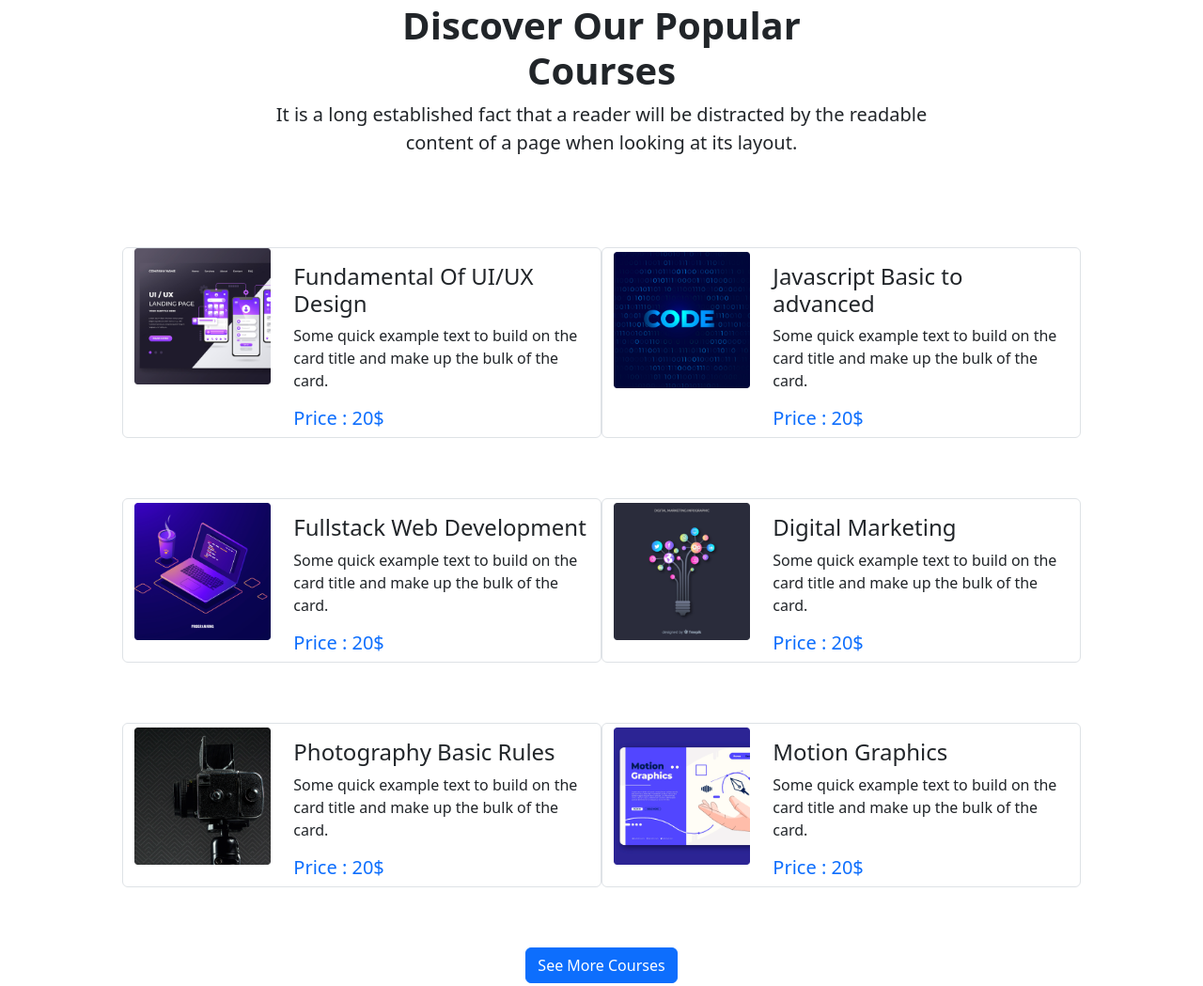
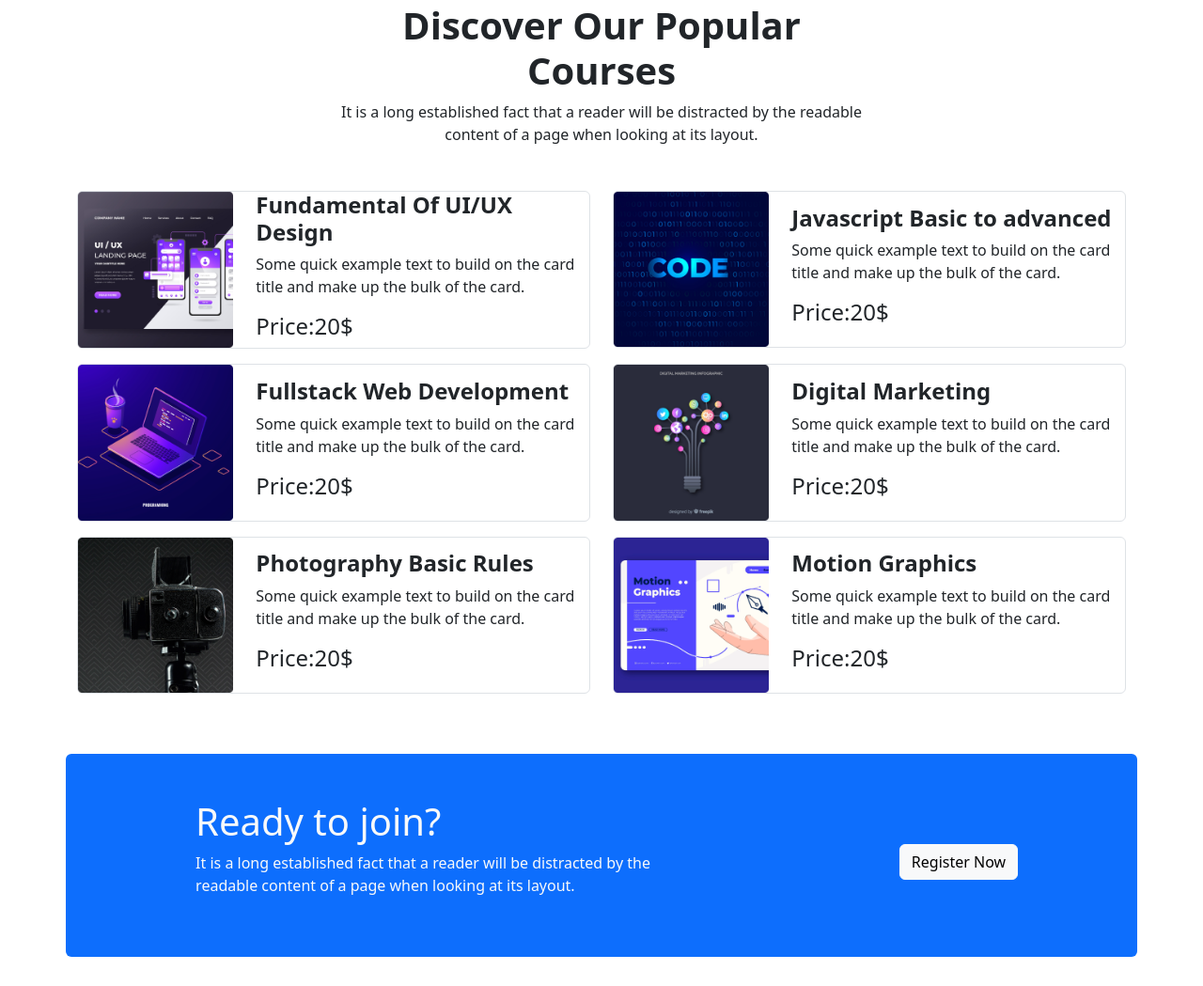
Before and after one commit to sajib63/assaignment-3, a plain HTML site: page index.html in a window 1280 px wide. Shown: the part 819-1868 px from the top of the page at 94% size. Drawn offline with nearby package versions, Linux system fonts and the light colour scheme.

Commit message:
card area solv

```diff
--- a/index.html
+++ b/index.html
@@ -117,120 +117,135 @@
     <!-- main area start -->
     <main class=" mt-5 mb-5">
          <!-- Discover Our Popular Courses -->
-         <section>
-            <center>
-                <h1 class="fs-1 fw-bold">Discover Our Popular <br>
+             <!-- middle part -->
+    <section class="mt-5">
+      <center class="mt-5 mb-5">
+        <h1 class="fw-bold">Discover Our Popular <br>
           Courses</h1>
-                    <p class="fs-5 text-white-25">It is a long established fact that a reader will be distracted by the readable <br>
+          <p>It is a long established fact that a reader will be distracted by the readable <br>
             content of a page when looking at its layout.</p>
       </center>
+
+
+
       <div class="container">
-                <div class="row  m-5">
-                    <div class="col-12 col-sm-12 col-md-12  col-lg-6 mt-5 mb-3  border rounded align-items-center">
-                        <div class="row">
-                            <div class="col-12 col-md-4 col-lg-4  ">
-                                <img src="images/course/course-1.png" class="img-fluid"  width="100%" height="100%"  alt="">
+        <div class="row ">
+          <div class="col-sm-12 col-md-12 col-lg-12 col-xl-6 mb-3">
+           <div class="border rounded">
+            <div class="row align-items-center">
+              <div class="col-sm-12 col-12 col-md-12 col-lg-4">
+                <img src="images/course/course-1.png"  width="100%" alt="">
               </div>
-                            <div class="col-12 col-md-8 col-lg-8 mt-3 ">
-                                <h4>Fundamental Of UI/UX Design</h4>
-                                <p>Some quick example text to build on the card title
+              <div class="col-sm-12 col-md-12 col-lg-8">
+                <h4 class="fw-bold">Fundamental Of UI/UX Design</h4>
+                <p class="text-white-25">Some quick example text to build on the card title
                   and make up the bulk of the card.</p>
-                                    <h5 class="text-primary">Price : 20$</h5>
+                <h4>Price:20$</h4>
 
               </div>
             </div>
 
            </div>
-
-                    <div class="col-12 col-md-12 col-sm-12 col-lg-6 mt-5 mb-3 border rounded">
-                        <div class="row ">
-                            <div class="col-12 col-md-4 col-lg-4 mt-1">
-                                <img src="images/course/course-2.png" class="img-fluid"  width="100%" height="100%"  alt="">
           </div>
-                            <div class="col-12 col-md-8 col-lg-8 mt-3">
-                                <h4>Javascript Basic to advanced</h4>
-                                <p>Some quick example text to build on the card title
+          <div class="col-sm-12 col-md-12 col-lg-12 col-xl-6 mb-3">
+            <div class="border rounded">
+             <div class="row align-items-center">
+               <div class="col-sm-12 col-12 col-md-12 col-lg-4">
+                 <img src="images/course/course-2.png"  width="100%" alt="">
+               </div>
+               <div class="col-sm-12 col-md-12 col-lg-8">
+                <h4 class="fw-bold">Javascript Basic to advanced</h4>
+                 <p class="text-white-25">Some quick example text to build on the card title
                    and make up the bulk of the card.</p>
-                                    <h5 class="text-primary">Price : 20$</h5>
+                 <h4>Price:20$</h4>
 
                </div>
              </div>
 
             </div>
-                    <div class="col-12 col-md-12 col-sm-12 col-lg-6 mt-5 mb-3 border rounded">
-                        <div class="row">
-                            <div class="col-12 col-md-4 col-lg-4 mt-1 ">
-                                <img src="images/course/course-3.png" class="img-fluid"  width="100%" height="100%"  alt="">
            </div>
-                            <div class="col-12 col-md-8 col-lg-8 mt-3">
-                                <h4>Fullstack Web Development</h4>
-                                <p>Some quick example text to build on the card title
+           <div class="col-sm-12 col-md-12 col-lg-12 col-xl-6 mb-3">
+            <div class="border rounded">
+             <div class="row align-items-center">
+               <div class="col-sm-12 col-12 col-md-12 col-lg-4">
+                 <img src="images/course/course-3.png"  width="100%" alt="">
+               </div>
+               <div class="col-sm-12 col-md-12 col-lg-8">
+                <h4 class="fw-bold">Fullstack Web Development</h4>
+                 <p class="text-white-25">Some quick example text to build on the card title
                    and make up the bulk of the card.</p>
-                                    <h5 class="text-primary">Price : 20$</h5>
+                 <h4>Price:20$</h4>
 
                </div>
              </div>
 
             </div>
-                    <div class="col-12 col-md-12 col-sm-12 col-lg-6 mt-5 mb-3 d-none d-md-block border rounded">
-                        <div class="row">
-                            <div class="col-12 col-md-4 col-lg-4 mt-1 ">
-                                <img src="images/course/course-4.png" class="img-fluid"  width="100%" height="100%"  alt="">
            </div>
-                            <div class="col-12 col-md-8 col-lg-8 mt-3">
-                                <h4>Digital Marketing</h4>
-                                <p>Some quick example text to build on the card title
+           <div class="col-sm-12 col-md-12 col-lg-12 col-xl-6 mb-3">
+            <div class="border rounded">
+             <div class="row align-items-center">
+               <div class="col-sm-12 col-12 col-md-12 col-lg-4">
+                 <img src="images/course/course-4.png"  width="100%" alt="">
+               </div>
+               <div class="col-sm-12 col-md-12 col-lg-8">
+                <h4 class="fw-bold">Digital Marketing</h4>
+                  <p class="text-white-25">Some quick example text to build on the card title
                    and make up the bulk of the card.</p>
-                                    <h5 class="text-primary">Price : 20$</h5>
+                 <h4>Price:20$</h4>
 
                </div>
              </div>
 
             </div>
-                    <div class="col-12 col-md-12 col-sm-12 col-lg-6 mt-5 mb-3 d-none d-md-block border rounded">
-                        <div class="row">
-                            <div class="col-12 col-md-4 col-lg-4 mt-1 ">
-                                <img src="images/course/course-5.png" class="img-fluid"  width="100%" height="100%"  alt="">
            </div>
-                            <div class="col-12 col-md-8 col-lg-8 mt-3">
-                                <h4>Photography Basic Rules</h4>
-                                <p>Some quick example text to build on the card title
+           <div class="col-sm-12 col-md-12 col-lg-12 col-xl-6 mb-3">
+            <div class="border rounded">
+             <div class="row align-items-center">
+               <div class="col-sm-12 col-12 col-md-12 col-lg-4">
+                 <img src="images/course/course-5.png"  width="100%" alt="">
+               </div>
+               <div class="col-sm-12 col-md-12 col-lg-8">
+                <h4 class="fw-bold">Photography Basic Rules</h4>
+                 <p class="text-white-25">Some quick example text to build on the card title
                    and make up the bulk of the card.</p>
-                                    <h5 class="text-primary">Price : 20$</h5>
+                 <h4>Price:20$</h4>
 
                </div>
              </div>
 
             </div>
-                    <div class="col-12 col-md-12 col-sm-12 col-lg-6 mt-5 mb-3 d-none d-md-block border rounded">
-                        <div class="row">
-                            <div class="col-12 col-md-4 col-lg-4 mt-1 ">
-                                <img src="images/course/course-6.png" class="img-fluid"  width="100%" height="100%"  alt="">
            </div>
-                            <div class="col-12 col-md-8 col-lg-8 mt-3">
-                                <h4>Motion Graphics</h4>
-                                <p>Some quick example text to build on the card title
+           <div class="col-sm-12 col-md-12 col-lg-12 col-xl-6 mb-3">
+            <div class="border rounded">
+             <div class="row align-items-center">
+               <div class="col-sm-12 col-12 col-md-12 col-lg-4">
+                 <img src="images/course/course-6.png"  width="100%" alt="">
+               </div>
+               <div class="col-sm-12 col-md-12 col-lg-8">
+                <h4 class="fw-bold">Motion Graphics</h4>
+                 <p class="text-white-25">Some quick example text to build on the card title
                    and make up the bulk of the card.</p>
-                                    <h5 class="text-primary">Price : 20$</h5>
+                 <h4>Price:20$</h4>
 
                </div>
              </div>
 
             </div>
-
-
            </div>
-            </div>
-
-            <center>
-                <button class="btn btn-primary w-40">See More Courses</button>
-            </center>
 
 
 
 
 
+
+
+        </div>
+
+      </div>
     </section>
+
+
+    <!-- middle part end -->
 
          <!-- Discover Our Popular Courses end -->
 
@@ -394,7 +409,7 @@
 <footer style="height:40vh ;" class="bg-dark d-flex justify-content-center align-items-center">
   <div>
 
-      <h1 class="text-light fs-1 fw-bold">Education</h1>
+ <center>     <h1 class="text-light fs-1 fw-bold">Education</h1>
   <p class="text-light fw-bold">Office 41, Zawaya Buildin, Ghala Muscat, <br> Sultanate of Oman</p>
 
   <p class="text-light fw-bold">Privacy Ploicy | Terms of use</p>
@@ -405,7 +420,7 @@
     <a href=""><i class="fa-brands fa-instagram text-danger"></i></a>
     <a href=""><i class="fa-brands fa-twitter  text-danger"></i></a>
   </div>
-
+</center>
   </div>
 </footer>
 
```
Lines whose indentation alone changed are shown as unchanged.
